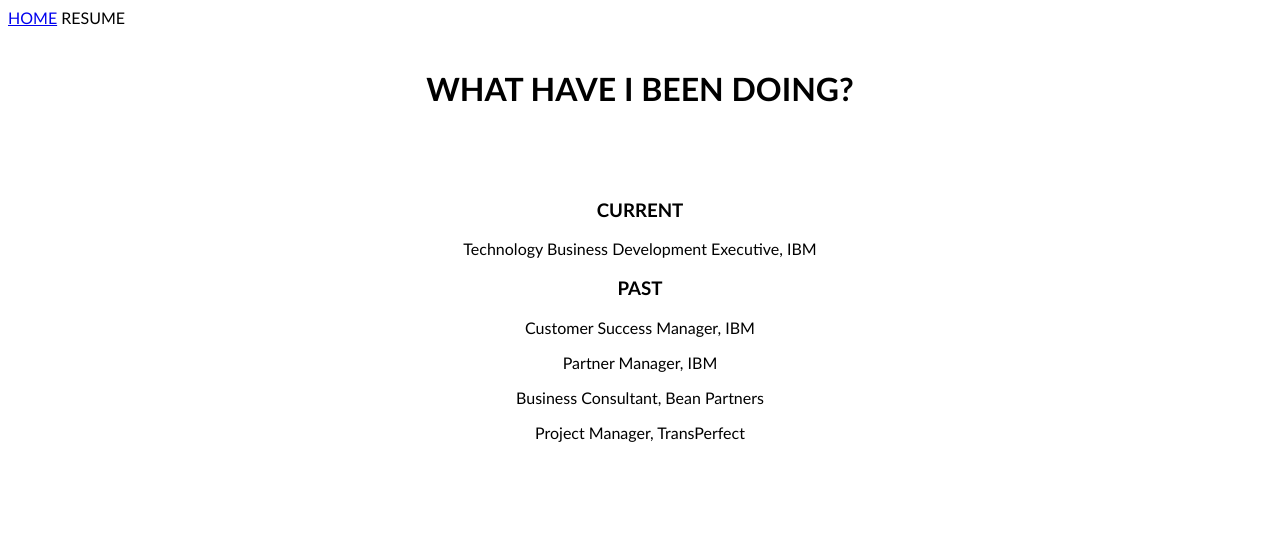
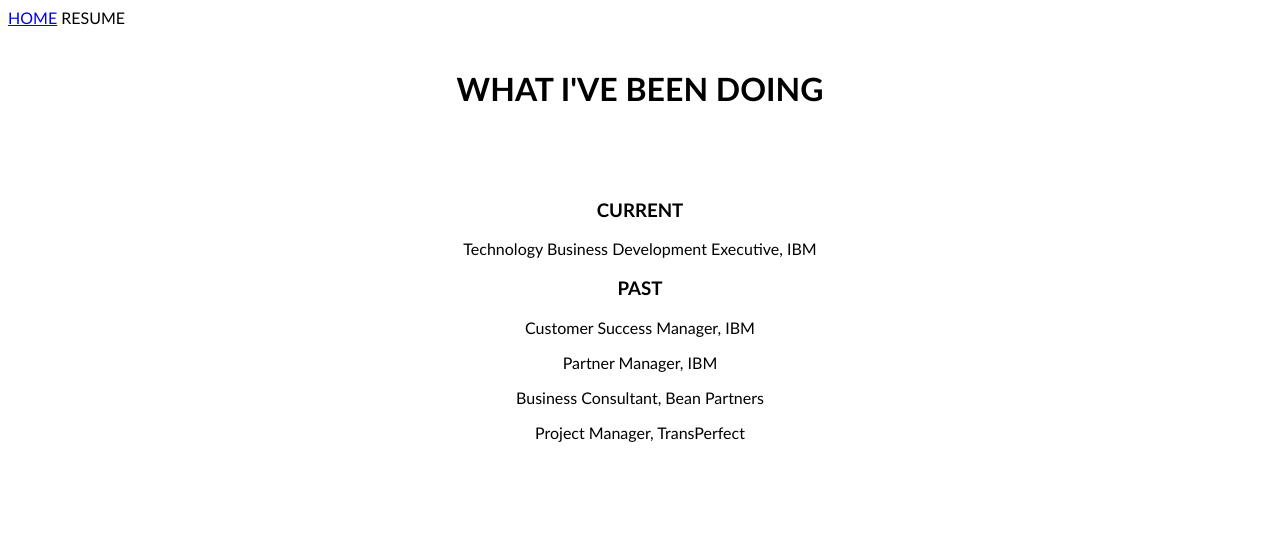
Before and after one commit to d-kwan/fewd-2019, a plain HTML site: page portfolio-hw1/resume.html in a window 1280 px wide. Shown: the top 536 px of the page. Drawn offline with Linux system fonts and the light colour scheme.

Commit message:
Update resume.html

```diff
--- a/portfolio-hw1/resume.html
+++ b/portfolio-hw1/resume.html
@@ -15,7 +15,7 @@
 
 	</div>
 
-	<h1>WHAT HAVE I BEEN DOING?</h1>
+	<h1>WHAT I'VE BEEN DOING</h1>
 
 	<div class="work-experience">
 
```
